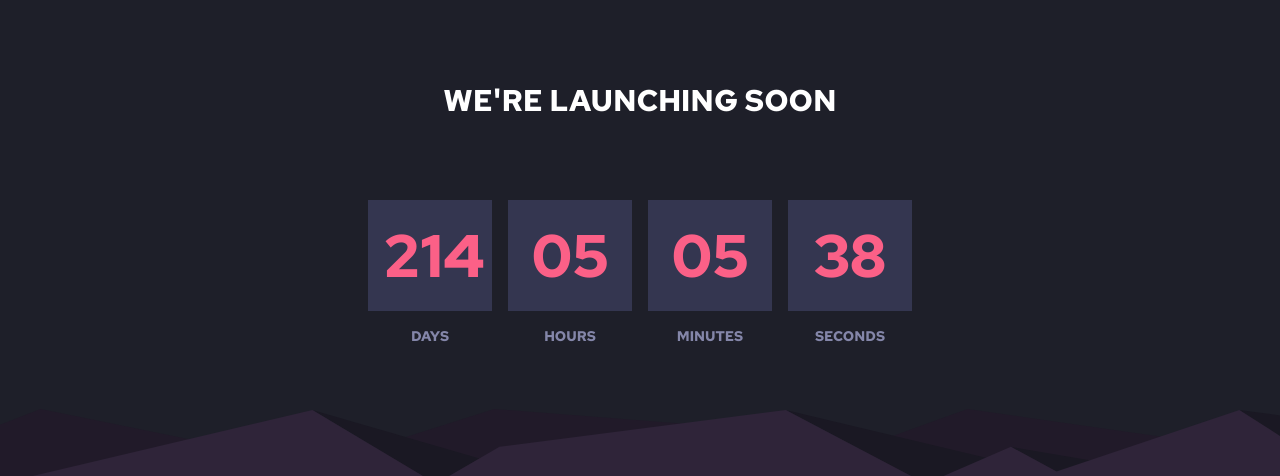
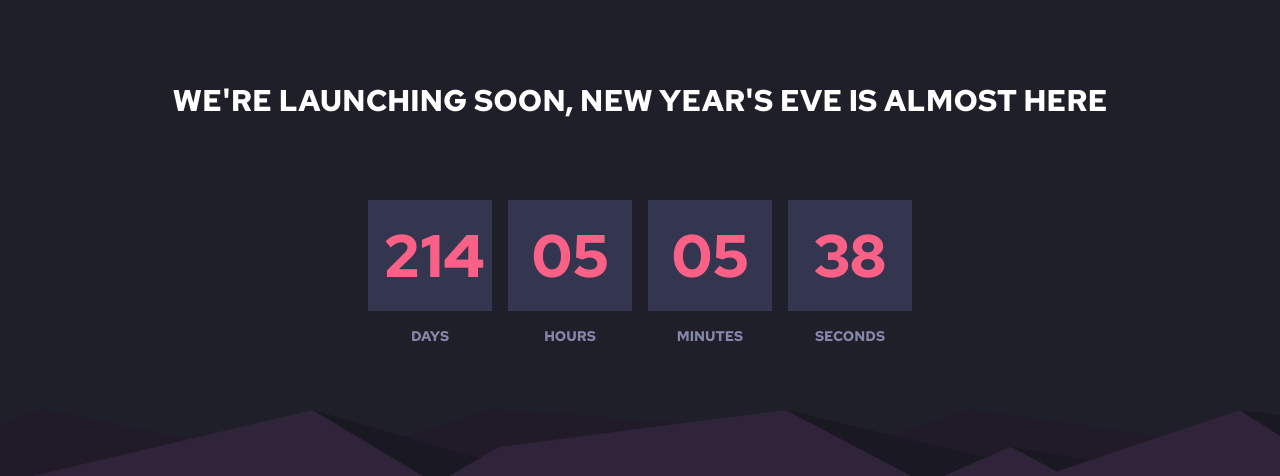
Before and after one commit to eruj22/Frontendmentor-exercise11, a plain HTML site: page index.html in a window 1280 px wide. Shown: the top 476 px of the page. Drawn offline with Linux system fonts and the light colour scheme.

Commit message:
Update index.html

```diff
--- a/index.html
+++ b/index.html
@@ -13,7 +13,7 @@
 </head>
 <body>
   <div class="container">
-    <h1>We're launching soon</h1>
+    <h1>We're launching soon, New Year's Eve is almost here</h1>
     <div class="container-timer" id="timer">
       <span class="days" id="days"></span>
       <span class="hours" id="hours"></span>
```
